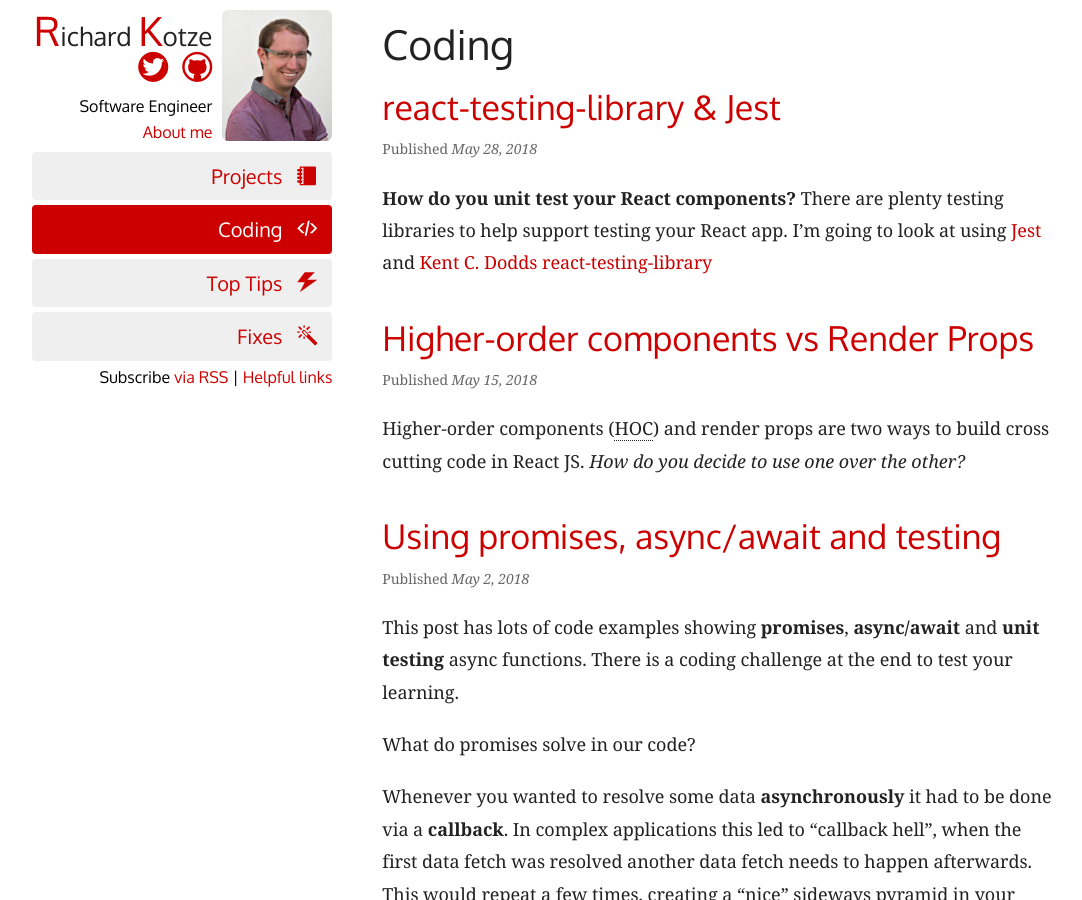
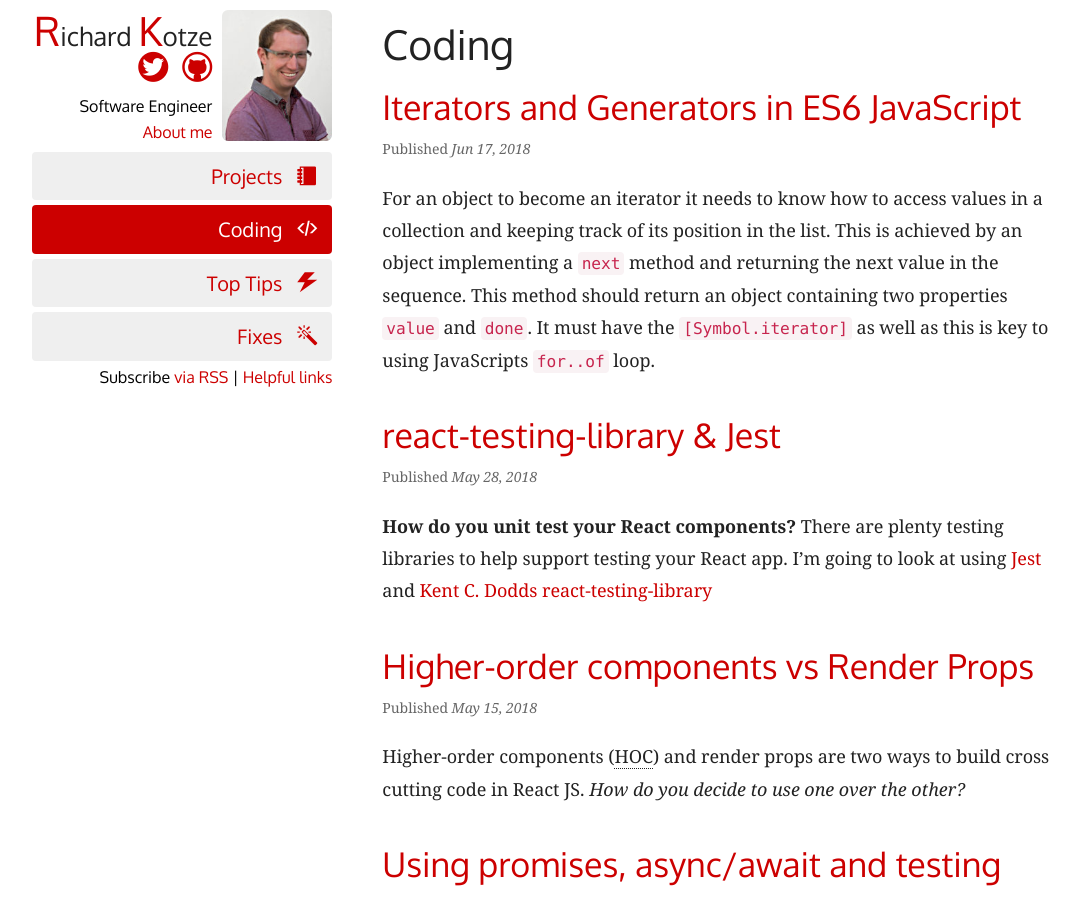
Before and after one commit to rkotze/rkotze.github.io, a Jekyll site: the page built from coding.md, in a window 1280 px wide and 900 px high. Shown: the whole window, without its empty margins (186-1268 px from the left). Built offline with Jekyll 4.4.1, drawn with Linux system fonts in a browser that asks for light colours; some of the changed lines change nothing that is shown.

Commit message:
Iterators and generators ready

````diff
--- a/_posts/2018-06-15-iterators-generators-async.md
+++ b/_posts/2018-06-15-iterators-generators-async.md
@@ -4,7 +4,7 @@ title: "Iterators and Generators in ES6 JavaScript"
 date: 2018-06-17 12:00:12 +0000
 permalink: /coding/iterators-generators-es6-javascript
 category: coding
-published: false
+published: true
 image: fish-street-art.jpg
 meta_description: >
  Lots of examples of using iterators and generators in ES6 JavaScript
@@ -47,7 +47,7 @@ let iterator = {
 }
 ```
 
-Below is a `for..of` using the above iterator. Without the `[Symbol.iterator]` the for loop will not work. Copy and paste the code to try it out.
+Below is a `for..of` using the above iterator. Without the `[Symbol.iterator]` the for loop will not work.
 
 ```javascript
 for(let number of iterator){
@@ -58,7 +58,7 @@ for(let number of iterator){
 
 ### Built-in iterators
 
-`String`, `Array`, `TypedArray`, `Map` and `Set` implement the Symbol.iterator method on their prototype. It is also possible to iterate of a collection of DOM elements like a `NodeList`.
+`String`, `Array`, `TypedArray`, `Map` and `Set` implement the Symbol.iterator method on their prototype. It is also possible to iterate a collection of DOM elements like a `NodeList`.
 
 ```javascript
 for(let letter of "abc") {
@@ -67,11 +67,11 @@ for(let letter of "abc") {
 // -> "a" "b" "c"
 ```
 
-## Using generators
+## Generators
 
-You might be looking at this code example and thinking it is pretty verbose and got some annoy boiler code. ES6 has delightful syntax sugar to help make this all look clean.
+You might be looking at the first code example and thinking it is pretty verbose and got some boiler code. ES6 has got some syntax sugar to help make this all look clean and succinct.
 
-Example below of a generator:
+An example below of a generator:
 
 ```javascript
 function* firstTenMultiples(multiple = 3) {
@@ -94,9 +94,9 @@ for(let number of iteratorGen) {
 // -> 3, 6, 9, 12, 15, 18, 21, 24, 27, 30
 ```
 
-The key features to defining a generator is `function*`. Yield essentially pauses the execution of the function body when it is reached until the next call is made. In the above example you can see by calling the `firstTenMultiples` function we have access to `next` method which returns `value` and iterator state `done`. This is the same as defining our own iterator except its more concise and easy to read.
+The key features to defining a _generator_ are `function*`. Yield essentially pauses the execution of the function body when it is reached until the next call is made. In the above example you can see by calling the `firstTenMultiples` function we have access to `next` method which returns `value` and iterator state `done`. This is the same as defining our own iterator except its more concise and easy to read.
 
-_I feel_ the asterisk makes this a bit awkward, in terms for remembering to use it and its position on the function keyword. I'm sure this is new syntax we will get use to.
+_I feel_ the asterisk makes this a bit awkward, in terms of remembering to use it and its position on `function`. I'm sure this is new syntax we will get used to.
 
 ```javascript
 function* firstTenMultiples(multiple = 3) {
@@ -115,7 +115,7 @@ for(let number of multiplesOfFour) {
 // -> 4, 8, 12, 16, 20, 24, 28, 32, 36, 40
 ```
 
-Just playing around with generators and as you can see above I did not need to assign the generator function to `[Symbol.iterator]` for `for..of` loop to work. Inspecting the called result of `firstTenMultiples(4)` you can see on the `__proto__` it does have `[Symbol.iterator]` implemented. This confirms calling a generator function returns a generator object which is iterable.
+From the above you can see I did not need to assign the generator function to `[Symbol.iterator]` for `for..of` loop to work. Inspecting the called result of `firstTenMultiples(4)` you can see on the `__proto__` it does have `[Symbol.iterator]` implemented. This confirms calling a **generator function** returns a **generator object** which is _iterable_.
 
 ### Generator finished
 
@@ -131,7 +131,7 @@ console.log(gen.next()) // => { value: "world", done: true }
 console.log(gen.next()) // => { value: undefined, done: true }
 ```
 
-In the above example you can see `return` ends the generator and sets the state to done. Anything after that is not reached.
+In the above example `return` ends the generator and sets the done state to true. Anything after that is not reached.
 
 ### Delegate to another generator
 
@@ -159,9 +159,9 @@ for(let number of multiplesOfFour) {
 // -> 1, 2, 3, 4, 8, 12, 16, 20, 24, 28, 32, 36, 40
 ```
 
-In the above example `firstTenMultiples` uses `yield*` to delegate to `countToThree` function. This result in listing one to three first then multiples of four.
+In the above example `firstTenMultiples` uses `yield*` to _delegate_ to `countToThree` generator function. This result in listing one to three first then multiples of four.
 
-### Pass a parameter via `next()` method
+### Pass in a value via `next()` method
 
 ```javascript
 function* firstTenMultiples(multiple = 3) {
@@ -183,7 +183,7 @@ console.log(multiplesOfFour.next().value); // 8
 console.log(multiplesOfFour.next().value); // 12
 ```
 
-In the above example I pass in a parameter to reset the generator to start again. The last `yield` expression which paused the generator will use the parameter value as the result. Assigning `yield` to the variable `reset`, the value is `undefined` until a parameter is passed in making `reset` equal `true`.
+In the above example, the first parameter is used to reset the generator to start from the beginning. The last `yield` expression which paused the generator will use the parameter value as the result. Assigning `yield` to the variable `reset`, the value is `undefined` until a parameter is passed in, causing `reset` value to become `true` in this case.
 
 ### Destructing values from iterator
 
@@ -199,8 +199,7 @@ const multiplesOfSix = [...firstTenMultiples(6)];
 // -> [6, 12, 18, 24, 30, 36, 42, 48, 54, 60]
 ```
 
-
-Hopefully you find all these examples useful to getting started with iterators and generators. The benefit of these features is they yield results on demand which help compute expensive sequences or handle infinity sequences.
+Hopefully, you find all these examples useful to getting started with iterators and generators.
 
 References:
 
````
